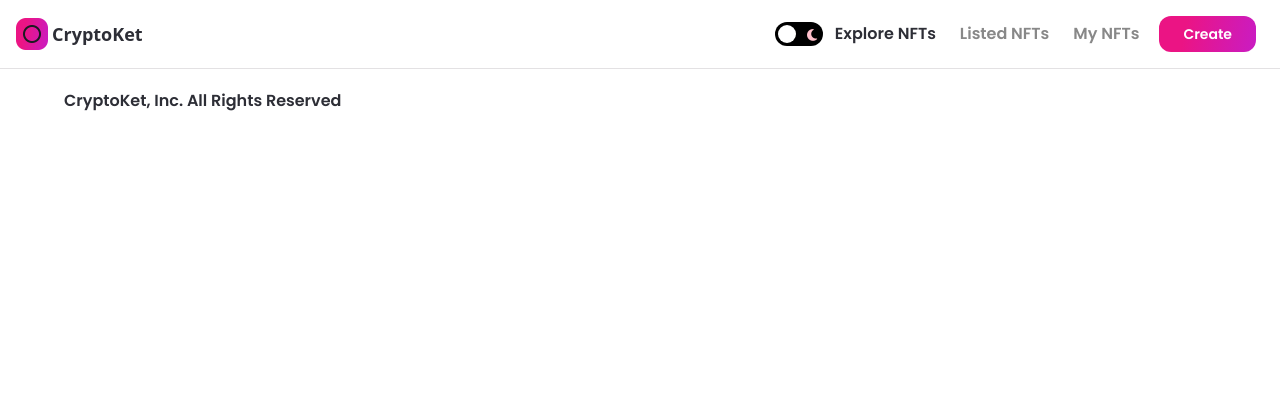
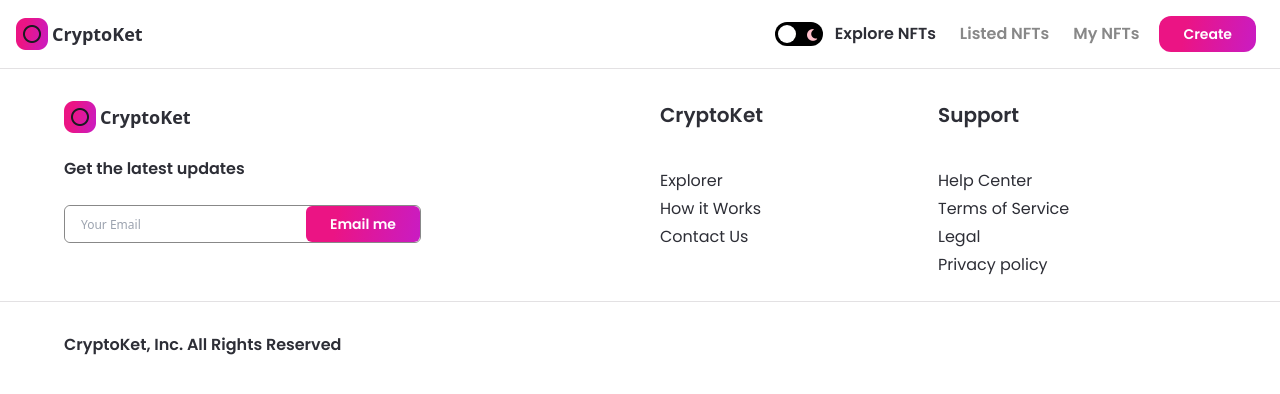
Before and after one commit to florent-uzio/nft-js-mastery, a Next.js app: page / in a window 1280 px wide. Shown: the top 394 px of the page. Built offline with nearby package versions, Linux system fonts and the light colour scheme.

Commit message:
footer done

```diff
--- /dev/null
+++ b/components/footer-links/footer-links.tsx
@@ -0,0 +1,24 @@
+type FooterLinksProps = {
+  heading: string;
+  items: string[];
+};
+
+export const FooterLinks = ({ heading, items }: FooterLinksProps) => {
+  return (
+    <div className="flex-1 justify-start items-start">
+      <h3 className="font-poppins dark:text-white text-nft-black-1 font-semibold text-xl mb-10">
+        {heading}
+      </h3>
+      {items.map((item, index) => {
+        return (
+          <p
+            key={index}
+            className="font-poppins dark:text-white text-nft-black-1 font-normal text-base cursor-pointer dark:hover:text-nft-gray-1 hover:text-nft-black-3 my-1"
+          >
+            {item}
+          </p>
+        );
+      })}
+    </div>
+  );
+};
--- /dev/null
+++ b/components/footer-links/index.ts
@@ -0,0 +1 @@
+export * from './footer-links';
--- a/components/footer.tsx
+++ b/components/footer.tsx
@@ -1,12 +1,61 @@
 import { useTheme } from 'next-themes';
 import Image from 'next/image';
 import images from '../assets';
+import { FooterLinks } from './footer-links';
+import { Button } from './shared';
 
 export const Footer = () => {
   const { theme } = useTheme();
 
   return (
-    <footer className="flexCenter flex-col border-t dark:border-nft-black-1 border-nft-gray-1 sm:py-8 py:16">
+    <footer className="flexCenter flex-col border-t dark:border-nft-black-1 border-nft-gray-1 sm:py-10 py-16">
+      <div className="w-full minmd:w-4/5 flex flex-row md:flex-col sm:px-4 px-16">
+        <div className="flexStart flex-1 flex-col">
+          <div className="flexCenter cursor-pointer">
+            <Image
+              src={images.logo02}
+              objectFit="contain"
+              width={32}
+              height={32}
+              alt="logo"
+            />
+            <p className="dark:text-white text-nft-black-1 font-semibold text-lg ml-1">
+              CryptoKet
+            </p>
+          </div>
+
+          <p className="font-poppins dark:text-white text-nft-black-1 font-semibold text-base mt-6">
+            Get the latest updates
+          </p>
+          <div className="flexBetween md:w-full minlg:w-557 w-357 mt-6 dark:bg-nft-black-2 bg-white border dark:border-nft-black-2 border-nft-gray-2 rounded-md">
+            <input
+              type="email"
+              placeholder="Your Email"
+              className="h-full flex-1 w-full dark:bg-nft-black-2 bg-white px-4 rounded-md dark:text-white text-nft-black-1 font-normal text-xs minlg:text-lg outline-none"
+            />
+            <div className="flex-initial">
+              <Button className="rounded-md">Email me</Button>
+            </div>
+          </div>
+        </div>
+
+        <div className="flex-1 flexBetweenStart flex-wrap ml-10 md:ml-0 md:mt-8">
+          <FooterLinks
+            heading="CryptoKet"
+            items={['Explorer', 'How it Works', 'Contact Us']}
+          />
+          <FooterLinks
+            heading="Support"
+            items={[
+              'Help Center',
+              'Terms of Service',
+              'Legal',
+              'Privacy policy',
+            ]}
+          />
+        </div>
+      </div>
+
       <div className="flexCenter w-full mt-5 border-t dark:border-nft-black-1 border-nft-gray-1 sm:px-4 px-16">
         <div className="flexBetween flex-row w-full minmd:w-4/5 sm:flex-col mt-7">
           <p className="font-poppins dark:text-white text-nft-black-1 font-semibold text-base">
--- a/pages/index.tsx
+++ b/pages/index.tsx
@@ -1,7 +1,11 @@
 import type { NextPage } from 'next';
 
 const Home: NextPage = () => {
-  return <h1 className="text-3xl font-bold underline">Hello world!</h1>;
+  return (
+    <div>
+      <h1 className="text-3xl font-bold underline">Hello world!</h1>
+    </div>
+  );
 };
 
 export default Home;
```
